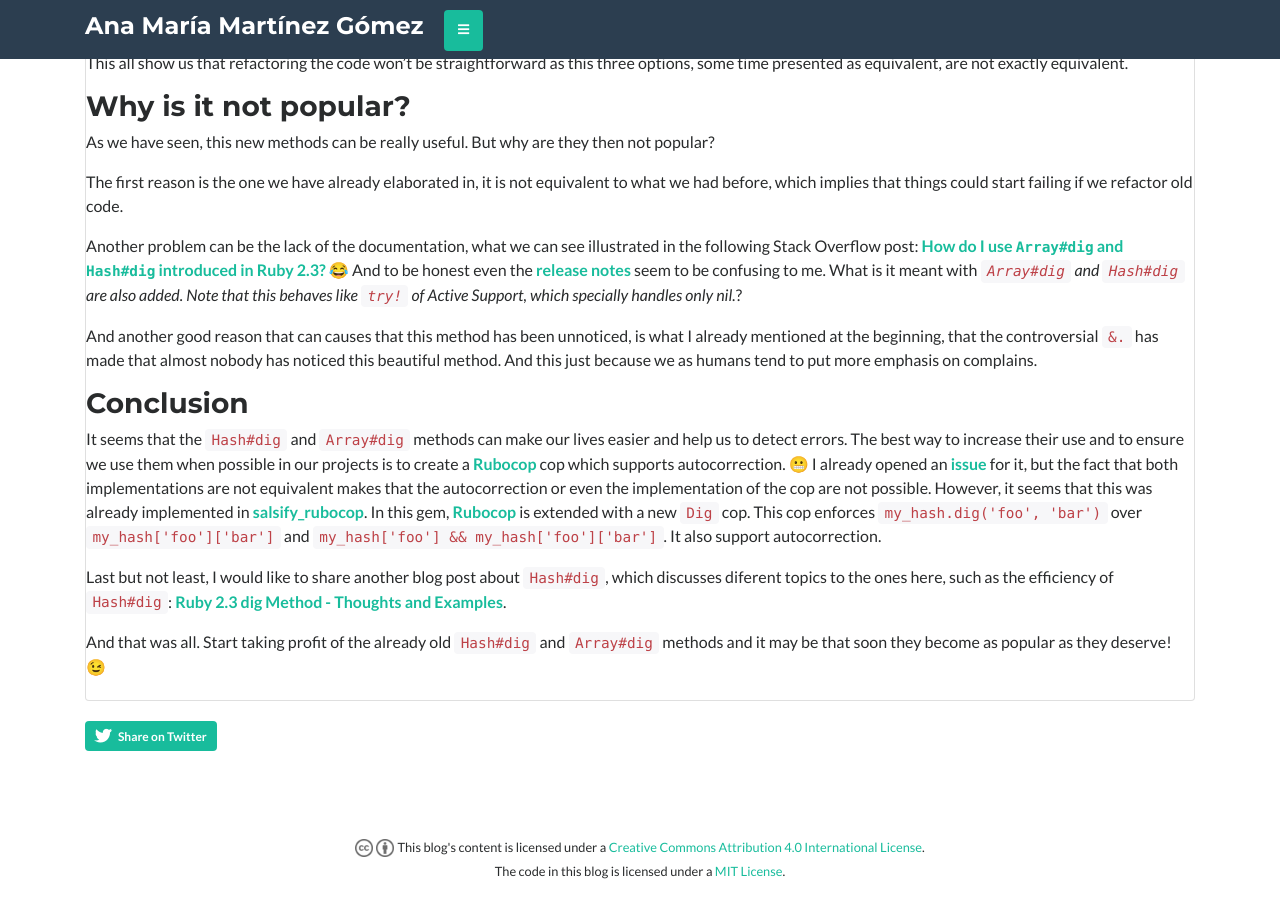
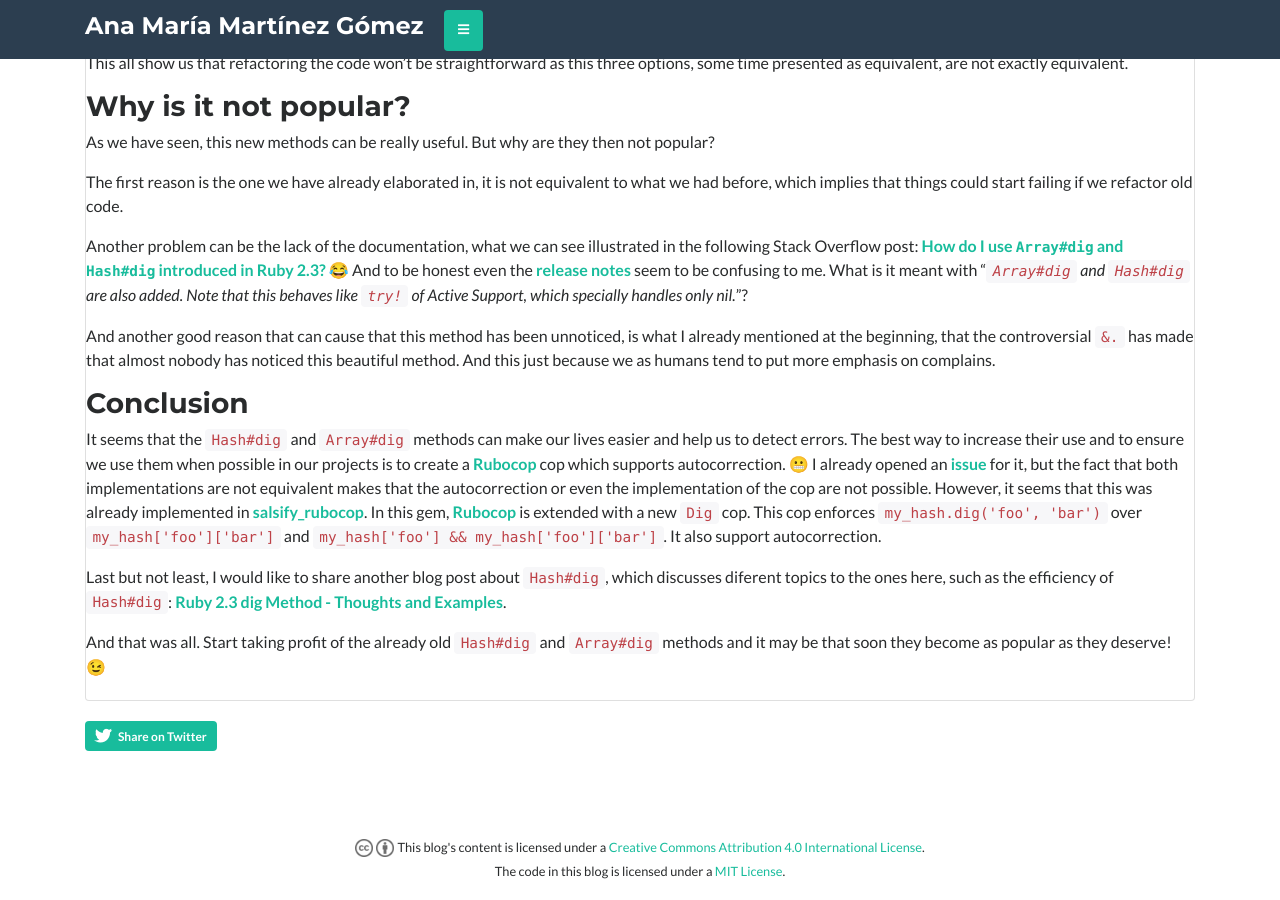
Before and after one commit to vicgalle/ana06.github.io, a Jekyll site: the page built from _posts/2018-01-07-ruby-dig.markdown, in a window 1280 px wide and 900 px high, scrolled down 1902 px. Built offline with Jekyll 4.4.1, drawn with Linux system fonts in a browser that asks for light colours; nearby versions of some CDN libraries; emoji names are drawn with the system emoji font; comment, search, counter and statistics services are not loaded.

Commit message:
Correct typos in last blog post

```diff
--- a/_posts/2018-01-07-ruby-dig.markdown
+++ b/_posts/2018-01-07-ruby-dig.markdown
@@ -115,9 +115,9 @@ As we have seen, this new methods can be really useful. But why are they then no
 
 The first reason is the one we have already elaborated in, it is not equivalent to what we had before, which implies that things could start failing if we refactor old code.
 
-Another problem can be the lack of the documentation, what we can see illustrated in the following Stack Overflow post: [How do I use `Array#dig` and `Hash#dig` introduced in Ruby 2.3?](https://stackoverflow.com/questions/34346653/how-do-i-use-arraydig-and-hashdig-introduced-in-ruby-2-3){:target="_blank"} :joy: And to be honest even the [release notes](https://www.ruby-lang.org/en/news/2015/12/25/ruby-2-3-0-released) seem to be confusing to me. What is it meant with _`Array#dig` and `Hash#dig` are also added. Note that this behaves like `try!` of Active Support, which specially handles only nil._?
+Another problem can be the lack of the documentation, what we can see illustrated in the following Stack Overflow post: [How do I use `Array#dig` and `Hash#dig` introduced in Ruby 2.3?](https://stackoverflow.com/questions/34346653/how-do-i-use-arraydig-and-hashdig-introduced-in-ruby-2-3){:target="_blank"} :joy: And to be honest even the [release notes](https://www.ruby-lang.org/en/news/2015/12/25/ruby-2-3-0-released) seem to be confusing to me. What is it meant with "_`Array#dig` and `Hash#dig` are also added. Note that this behaves like `try!` of Active Support, which specially handles only nil._"?
 
-And another good reason that can causes that this method has been unnoticed, is what I already mentioned at the beginning, that the controversial `&.` has made that almost nobody has noticed this beautiful method. And this just because we as humans tend to put more emphasis on complains.
+And another good reason that can cause that this method has been unnoticed, is what I already mentioned at the beginning, that the controversial `&.` has made that almost nobody has noticed this beautiful method. And this just because we as humans tend to put more emphasis on complains.
 
 
 ### Conclusion
```
Also changed, not shown: other parts of _posts/2018-01-07-ruby-dig.markdown (+1 -1 lines).
